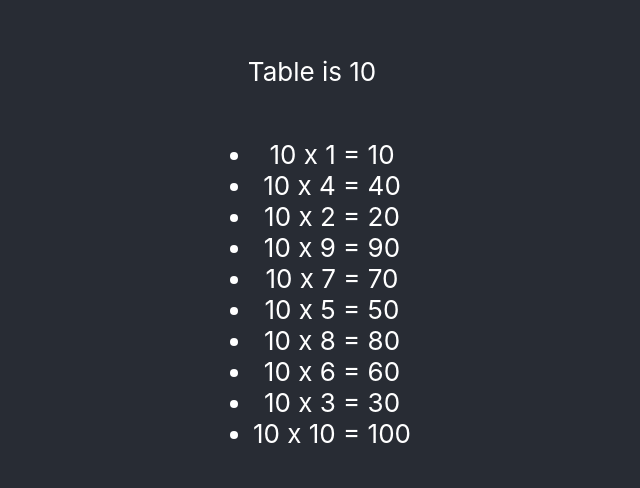
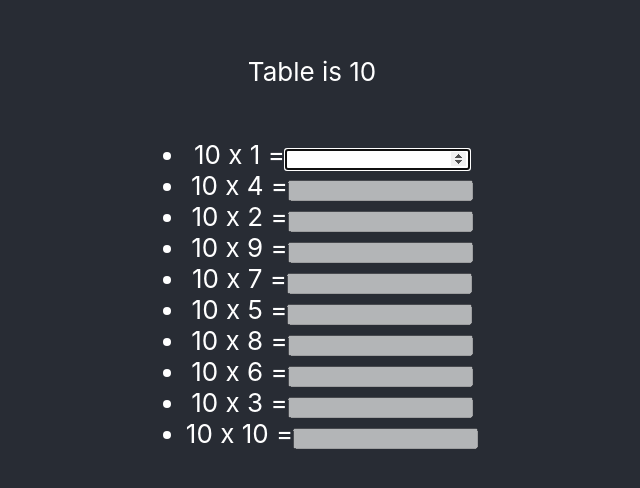
Before and after one commit to james-allan-lloyd/clearing-tables, a React (Create React App) app: page / in a window 1280 px wide. Shown: the part 148-636 px from the top of the page, without its empty margins (328-968 px from the left). Built offline with nearby package versions, Linux system fonts and the light colour scheme.

Commit message:
Input + advancing

```diff
--- a/src/App.tsx
+++ b/src/App.tsx
@@ -1,4 +1,4 @@
-import React from 'react';
+import React, { useEffect, useRef, useState } from 'react';
 // import logo from './logo.svg';
 import './App.css';
 
@@ -17,20 +17,49 @@ const table = shuffleArray(orderedEntries)
 type EquationProps = {
   left : number;
   right: number;
+  current: boolean;
+  onAnswerChanged: (answer: number) => void;
 }
 
-function Equation({left, right}: EquationProps) : JSX.Element {
-  return <li>{left} x {right} = {left*right}</li>
+function Equation({left, right, current, onAnswerChanged}: EquationProps) : JSX.Element {
+
+  const [answer, setAnswer] = useState<number | undefined>();
+  const inputRef = useRef<HTMLInputElement>(null);
+
+  useEffect(() => {
+    if(current) inputRef.current?.focus();
+  }, [inputRef, current])
+
+  return <li>
+    {left} x {right} =
+    <input
+      type="number"
+      ref={inputRef}
+      disabled={!current}
+      onChange={evt => setAnswer(parseInt(evt.target.value))}
+      onKeyPress={event => {
+        if (answer !== undefined && event.key === 'Enter') {
+          onAnswerChanged(answer);
+        }
+      }}
+    />
+  </li>
 }
 
 function App() {
+
+  const [currentEquation, setCurrentEquation] = useState(0);
+
+  const handleAnswerChanged = (answer: number) => {
+    setCurrentEquation(currentEquation + 1)
+  }
 
   return (
     <div className="App">
       <header className="App-header">
         <p>Table is {tableNumber} </p>
         <ul>
-          {table.map(entry => (<Equation left={tableNumber} right={entry} />))}
+          {table.map((entry, index) => (<Equation key={entry} left={tableNumber} right={entry} current={index === currentEquation} onAnswerChanged={handleAnswerChanged}/>))}
         </ul>
       </header>
     </div>
```
Also changed, not shown: 1 other file (tests, documents, lock files or other folders).
